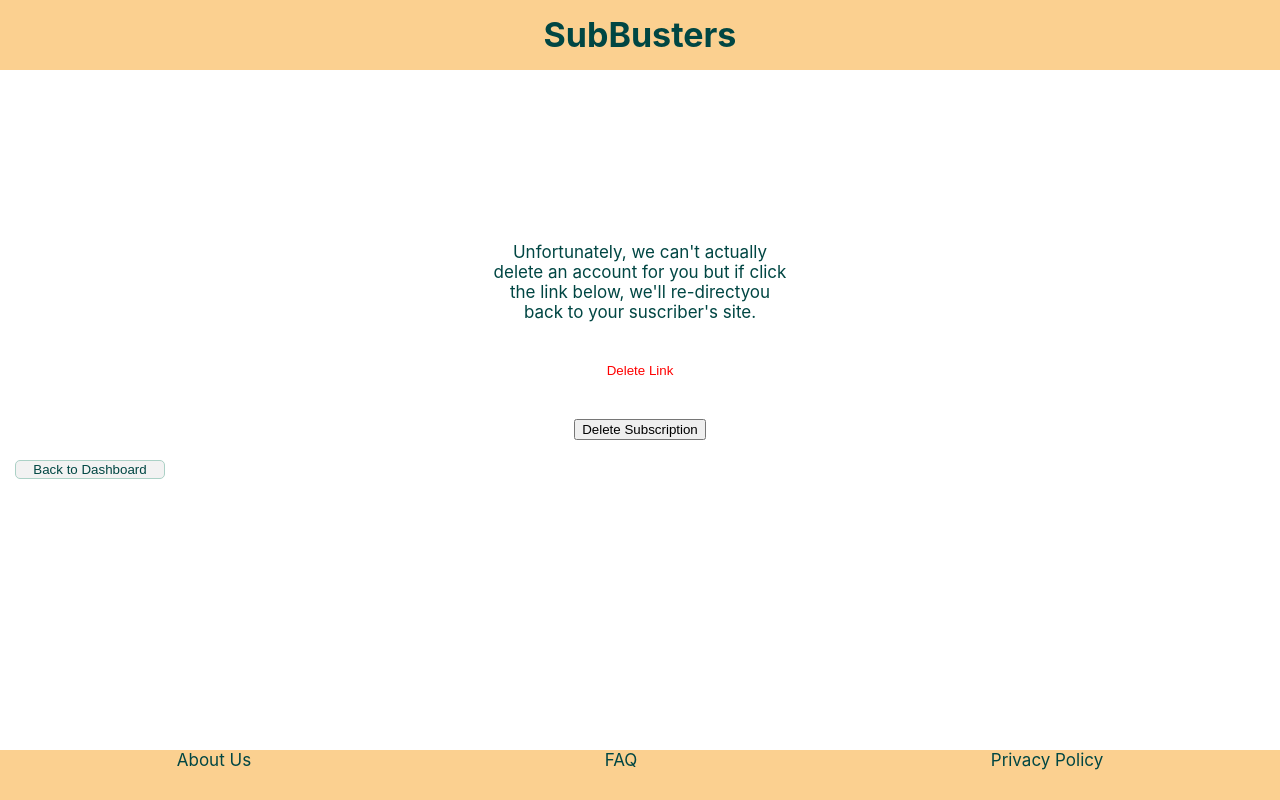
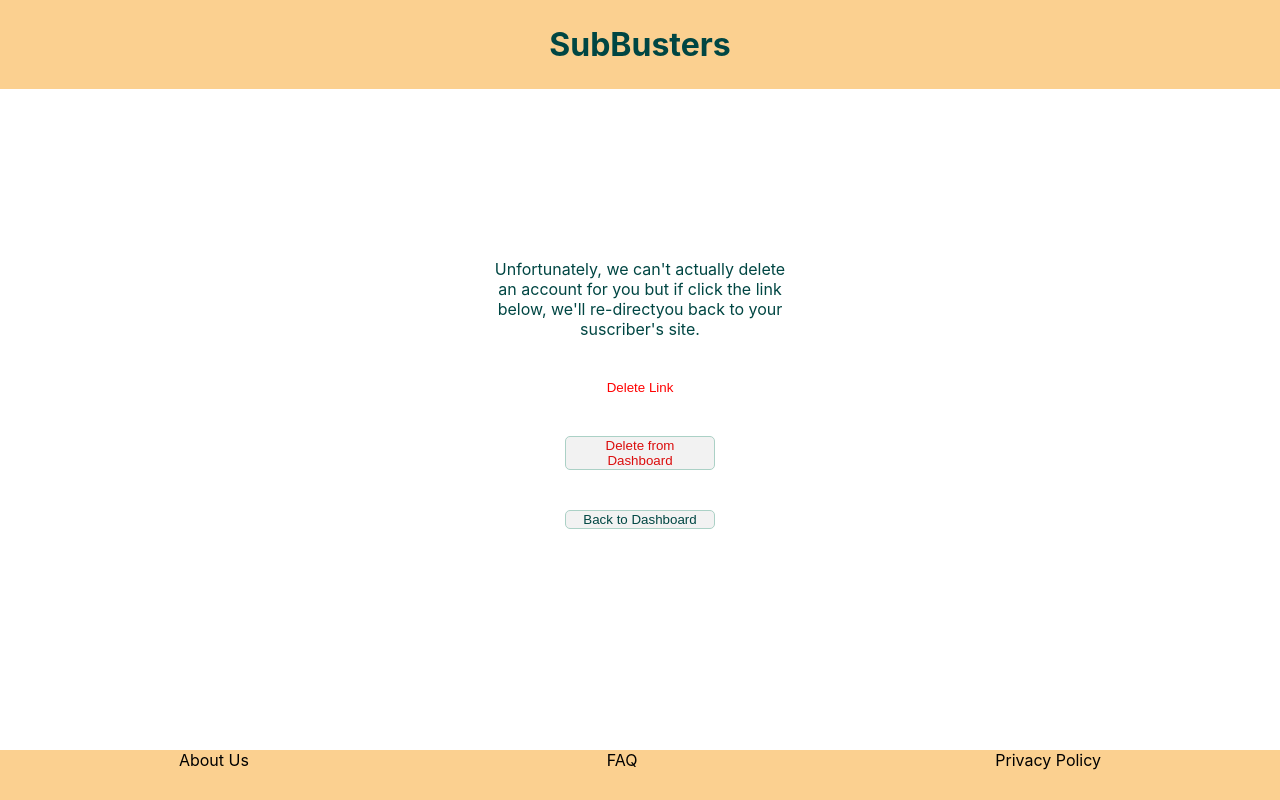
Before and after one commit to thethomasmiller/SubBusters, a React (Create React App) app in the folder client/: page /subscriptions/1 in a window 1280 px wide. Built offline with nearby package versions, Linux system fonts and the light colour scheme; no server answers.

Commit message:
feature/class-names

```diff
--- a/client/src/App.jsx
+++ b/client/src/App.jsx
@@ -1,20 +1,20 @@
 import React from 'react'
 import './App.css'
-import Login from './screens/Login/Login'
-import SubscriptionCreate from './screens/SubscriptionCreate/SubscriptionCreate'
+// import Login from './screens/Login/Login'
+// import SubscriptionCreate from './screens/SubscriptionCreate/SubscriptionCreate'
 import SubscriptionDelete from './screens/SubscriptionDelete/SubscriptionDelete'
-import SubscriptionUpdate from './screens/SubscriptionUpdate/SubscriptionUpdate'
-import Subscriptions from './screens/Subscriptions/Subscriptions'
+// import SubscriptionUpdate from './screens/SubscriptionUpdate/SubscriptionUpdate'
+// import Subscriptions from './screens/Subscriptions/Subscriptions'
 import { Route, Switch } from 'react-router-dom'
 
 const App = () => {
   return (<>
     <div>
       <Switch>
-        <Route exact path='/' component={Login}/>
-        <Route exact path='/subscriptions' component={Subscriptions}/>
-        <Route path='/add-subscription' component={SubscriptionCreate}/>
-        <Route exact path='/subscriptions/:id/update' component={SubscriptionUpdate}/>
+        {/* <Route exact path='/' component={Login}/>  */}
+        {/* <Route exact path='/subscriptions' component={Subscriptions}/> */}
+        {/* <Route path='/add-subscription' component={SubscriptionCreate}/> */}
+        {/* <Route exact path='/subscriptions/:id/update' component={SubscriptionUpdate}/> */}
         <Route exact path='/subscriptions/:id' component={SubscriptionDelete}/>
       </Switch>
     </div>
--- a/client/src/screens/SubscriptionDelete/SubscriptionDelete.css
+++ b/client/src/screens/SubscriptionDelete/SubscriptionDelete.css
@@ -8,8 +8,15 @@
 }
 
 .delete-button{
-  display: flex;
+  width: 150px;
+  background: #F2F2F2;
+  border: 1px solid #ABD1C6;
+  box-sizing: border-box;
+  border-radius: 5px;
+  color: #db0d0d;
+  display:flex;
   justify-content: center;
+  text-align:center;
 
 }
 .delete-link{
@@ -22,7 +29,7 @@
   /* text-decoration: none; */
 }
 
-p{
+.body{
   display: flex;
   text-align: center;
   justify-content: center;
@@ -40,8 +47,7 @@ button{
   margin-top: 40px;
 }
 
-.dashboard{
-  margin: 20px 15px;
+.dashboard-button{
   width: 150px;
   background: #F2F2F2;
   border: 1px solid #ABD1C6;
@@ -50,4 +56,5 @@ button{
   color: #004643;
   display:flex;
   justify-content: center;
+  text-align:center;
 }
--- a/client/src/screens/SubscriptionDelete/SubscriptionDelete.jsx
+++ b/client/src/screens/SubscriptionDelete/SubscriptionDelete.jsx
@@ -43,9 +43,9 @@ class SubscriptionDelete extends Component {
           <p className="body">Unfortunately, we can't actually delete an account for you but if click the link below, we'll re-directyou back to your suscriber's site.</p>
           <button className="delete-link" ><Link style={{textDecoration: 'none', color: 'red'}}  className="external" to={`/subscription/${subscription.websiteURL}` } >Delete Link</Link></button>
 
-          <button className="delete-button" onClick={() => deleteSubscription(subscription._id)}>Delete Subscription</button>
+          <button className="delete-button" onClick={() => deleteSubscription(subscription._id)}>Delete from Dashboard</button>
 
-          <button className="dashboard" onClick={() => getSubscriptions(subscription)} >Back to Dashboard</button>
+          <button className="dashboard-button" onClick={() => getSubscriptions(subscription)} >Back to Dashboard</button>
 
         </div>
       </Layout>
```
